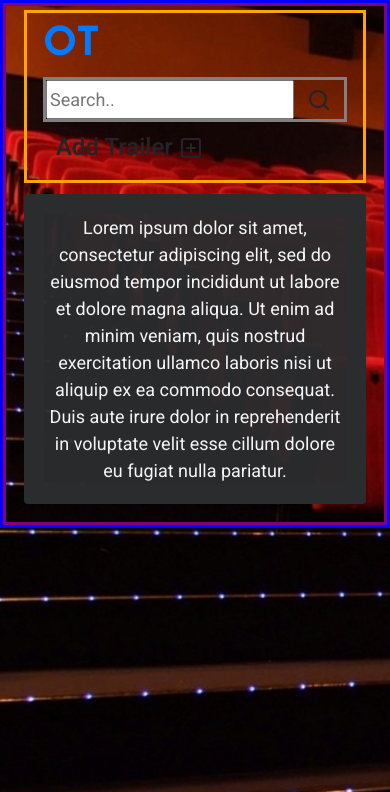
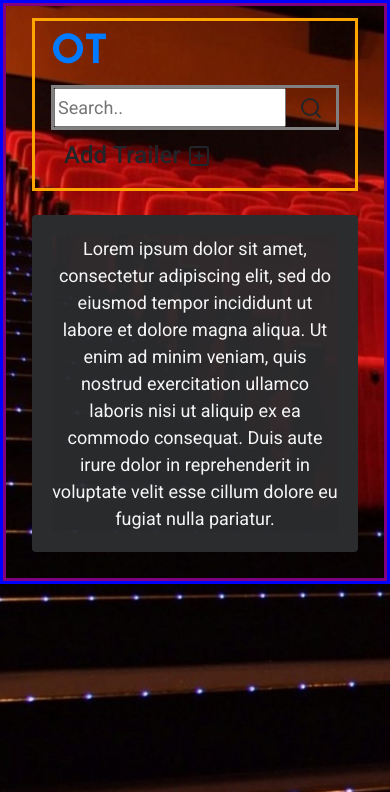
Before and after one commit to Dom-888/Third-Milestone-Project, a Flask app: page / in a window 390 px wide. Shown: the top 792 px of the page. Run offline with Flask 2, Linux system fonts and the light colour scheme; data that the repository does not hold is empty; some libraries are stand-ins or nearby versions.

Commit message:
Fix cards and navbar margins to be more suitable for mobile

```diff
--- a/static/css/style.css
+++ b/static/css/style.css
@@ -31,7 +31,7 @@ body {
     border: solid orange;
     display: flex;
     /* height: 50px; */
-    margin: 1vw 1vw 2vw;
+    margin: calc(0.5vw + 10px);
 }
 
 
@@ -71,7 +71,7 @@ body {
     color: #f5f5f5;
     background-color: #2B2D2Ff2;
     border: 20px solid #2B2D2Ff2;
-    margin: 1vw;
+    margin: calc(0.5vw + 10px);
 }
 
 .card-header {
```
